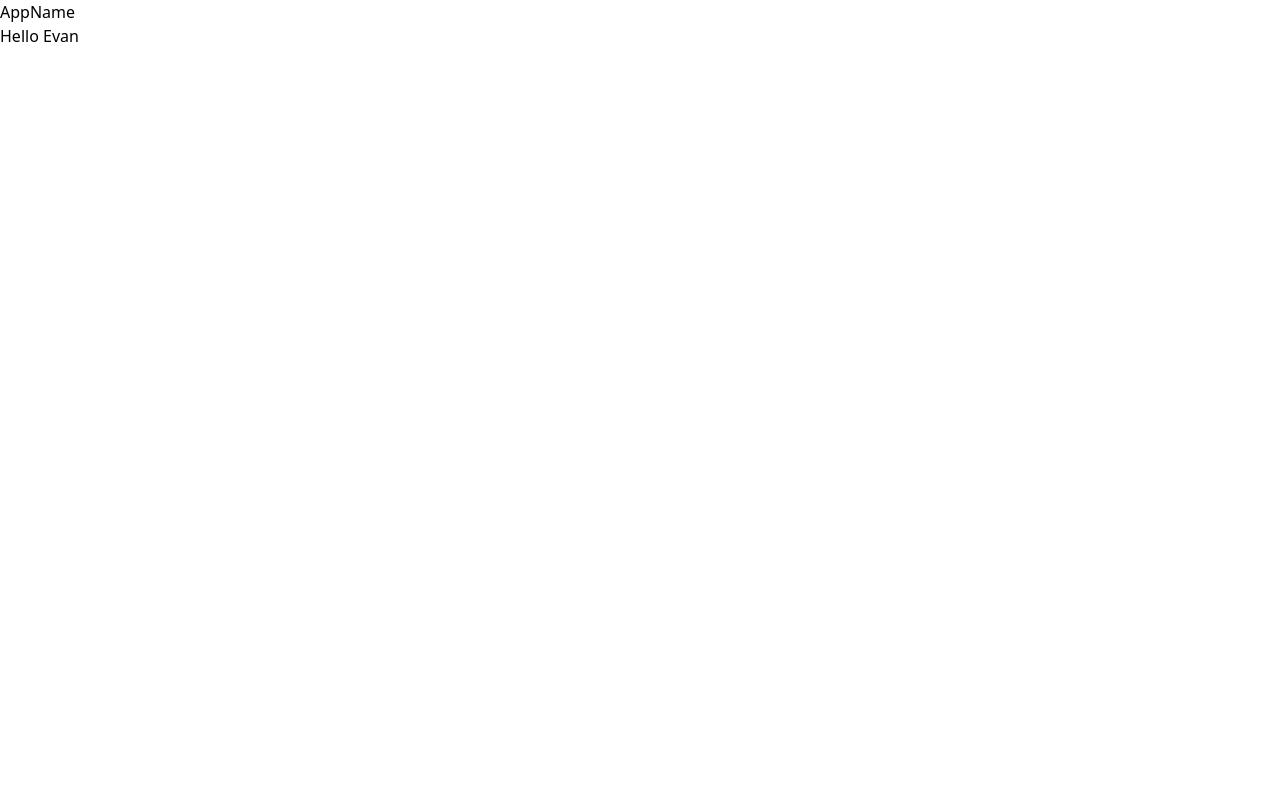
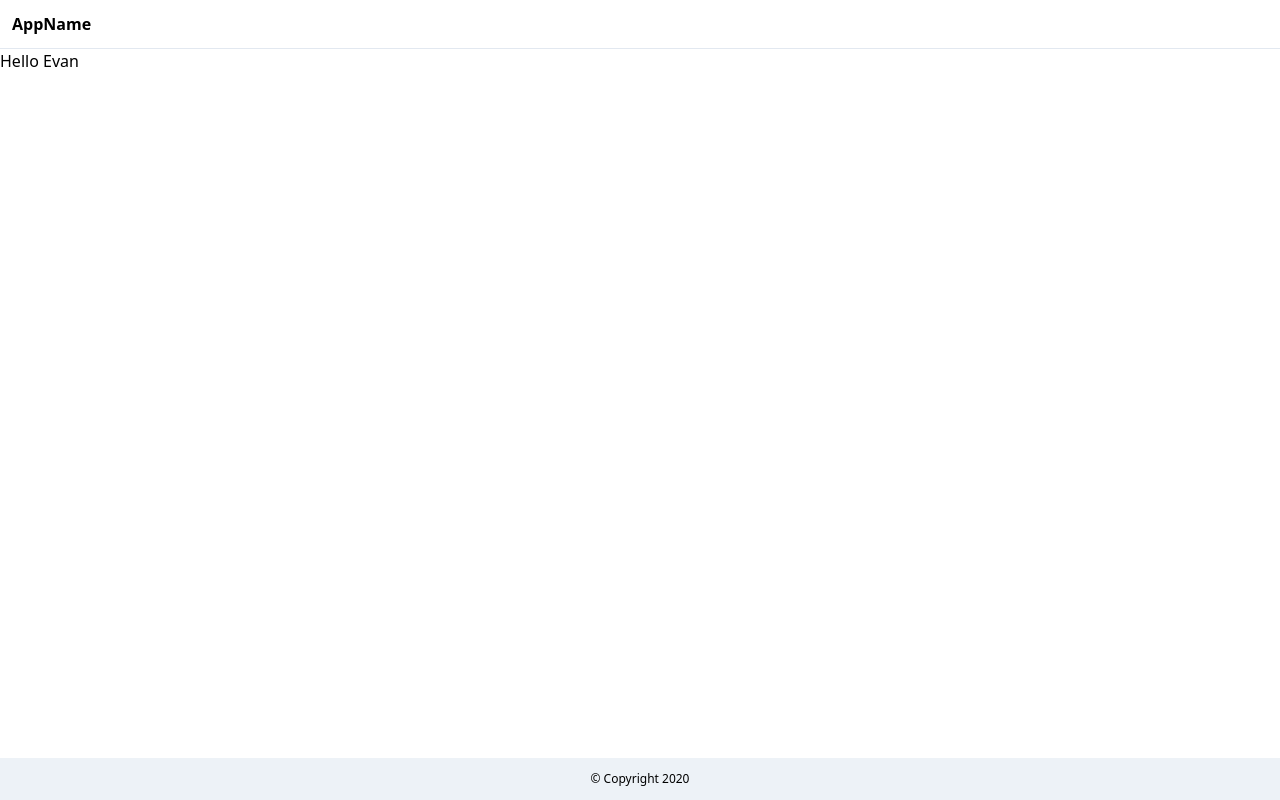
Before and after one commit to emerzon1/ReactForBeginnersQuentinWattCourse, a React (Create React App) app: page / in a window 1280 px wide. Built offline with nearby package versions, Linux system fonts and the light colour scheme.

Commit message:
Add Footer Component

```diff
--- a/package.json
+++ b/package.json
@@ -16,8 +16,8 @@
   "scripts": {
     "build:css": "postcss src/index.css -o src/tailwind.css",
     "watch:css": "postcss src/index.css -o src/tailwind.css -w",
-    "start": "react-scripts start",
-    "build": "react-scripts build",
+    "start": "npm run build:css && react-scripts start",
+    "build": "npm run build:css && react-scripts build",
     "test": "react-scripts test",
     "eject": "react-scripts eject"
   },
--- a/src/App.js
+++ b/src/App.js
@@ -1,13 +1,14 @@
 import React from "react";
-import "./index.css";
 import { HelloWorldFunctional } from "./Components/HelloWorld";
 import Header from "./Components/Header";
+import Footer from "./Components/Footer";
 //import Counter from './Components/Counter';
 function App() {
     return (
         <div>
-            <Header/>
+            <Header />
             <HelloWorldFunctional name="Evan" />
+            <Footer />
         </div>
     );
 }
--- /dev/null
+++ b/src/Components/Footer.js
@@ -0,0 +1,11 @@
+import React from "react";
+
+function Footer() {
+    return (
+        <footer className="bg-gray-200 text-center text-xs p-3 absolute bottom-0 w-full">
+            &copy; Copyright 2020
+        </footer>
+    );
+}
+
+export default Footer;
--- a/src/Components/Header.js
+++ b/src/Components/Header.js
@@ -1,7 +1,7 @@
 import React from "react";
 
 function Header() {
-    return <header>AppName</header>;
+    return <header className="border-b font-bold p-3">AppName</header>;
 }
 
 export default Header;
--- a/src/index.js
+++ b/src/index.js
@@ -1,6 +1,6 @@
 import React from "react";
 import ReactDOM from "react-dom";
-import "./index.css";
+import "./tailwind.css";
 import App from "./App";
 import * as serviceWorker from "./serviceWorker";
 
```
